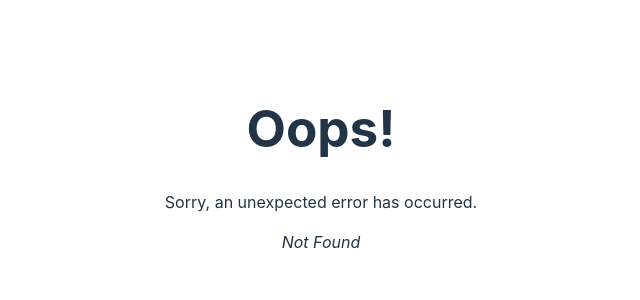
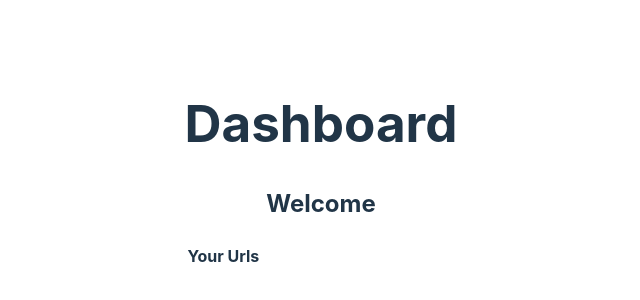
Before and after one commit to Zeesky-code/Sniply, a React (Vite) app: page /dashboard in a window 1280 px wide. Before the commit this address had no page. Shown: the part 232-532 px from the top of the page, without its empty margins (319-959 px from the left). Built offline with nearby package versions, Linux system fonts and the light colour scheme.

Commit message:
added redirect after login

```diff
--- a/src/main.jsx
+++ b/src/main.jsx
@@ -9,6 +9,7 @@ import "./index.css";
 import ErrorPage from "./errorPage";
 import SignupPage from "./routes/signup";
 import LoginPage from "./routes/login";
+import Dashboard from "./routes/dashboard";
 
 const router = createBrowserRouter([
   {
@@ -26,6 +27,9 @@ const router = createBrowserRouter([
     element: <LoginPage/>,
     errorElement: <ErrorPage />,
   },
+  {path: "dashboard",
+  element: <Dashboard/>,
+  errorElement: <ErrorPage />}
 ]);
 
 ReactDOM.createRoot(document.getElementById("root")).render(
--- /dev/null
+++ b/src/routes/dashboard.jsx
@@ -0,0 +1,26 @@
+import { useState } from "react";
+
+export default function Dashboard() {
+    const token = localStorage.getItem('token');
+
+    return(
+        <>
+        <h1>Dashboard</h1>
+        <h2>Welcome</h2>
+        <table>
+            <thead>
+                <tr>
+                    <th>Your Urls</th>
+                </tr>
+
+            </thead>
+            <tbody>
+            <tr>
+                <th></th>
+            </tr>
+            </tbody>
+
+        </table>
+        </>
+    )
+}
--- a/src/routes/login.jsx
+++ b/src/routes/login.jsx
@@ -37,11 +37,11 @@ export default function LoginPage() {
                     password: password,
                 }),
             });
-            console.log(response)
             const data = await response.json();
             if (response.status === 200) {
                 const token = data.data.token;
-              console.log('Bearer token:', token);
+                localStorage.setItem('token', token);
+                window.location = '/dashboard'
             } else {
                 console.log(data.message)
             }
```
Lines whose indentation alone changed are shown as unchanged.
